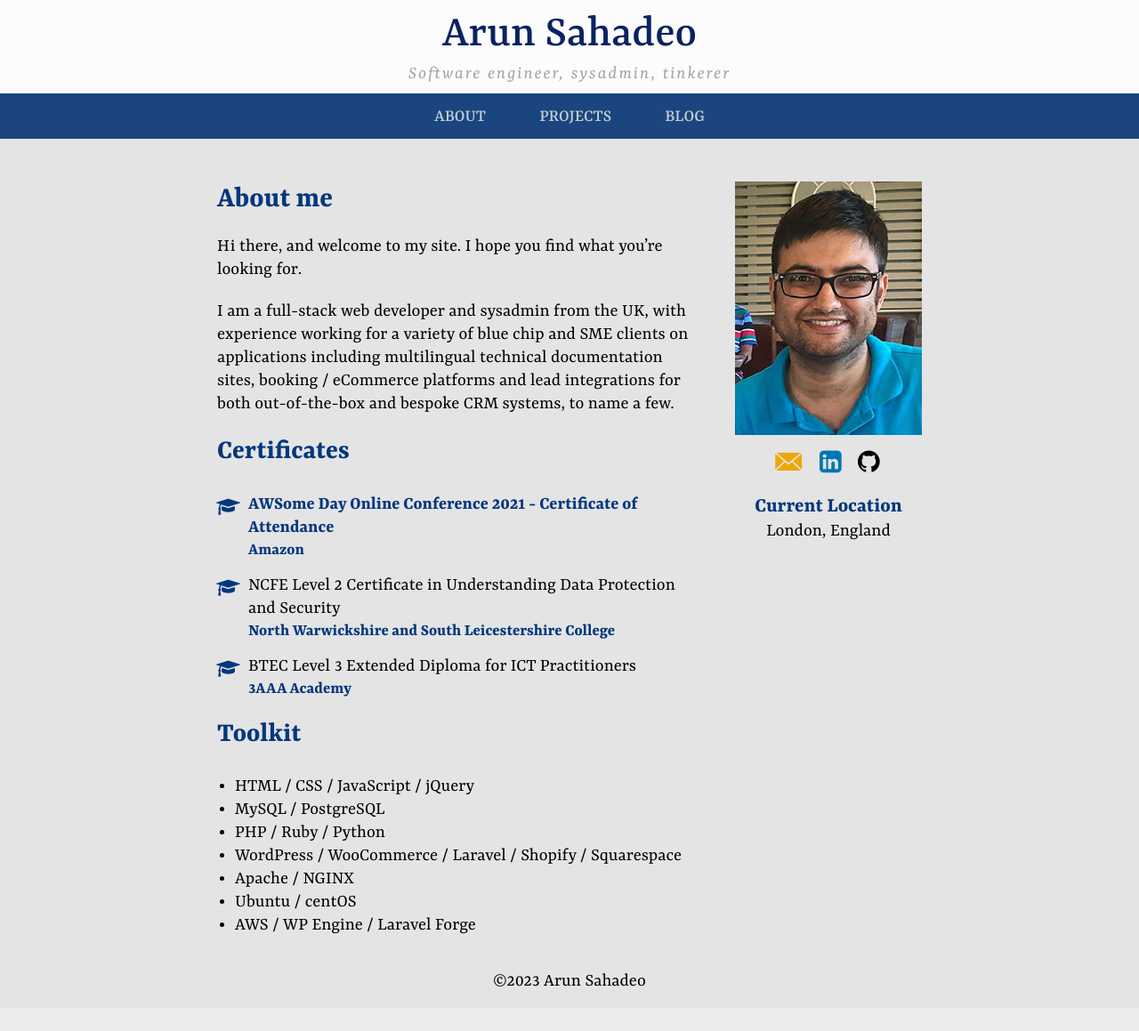
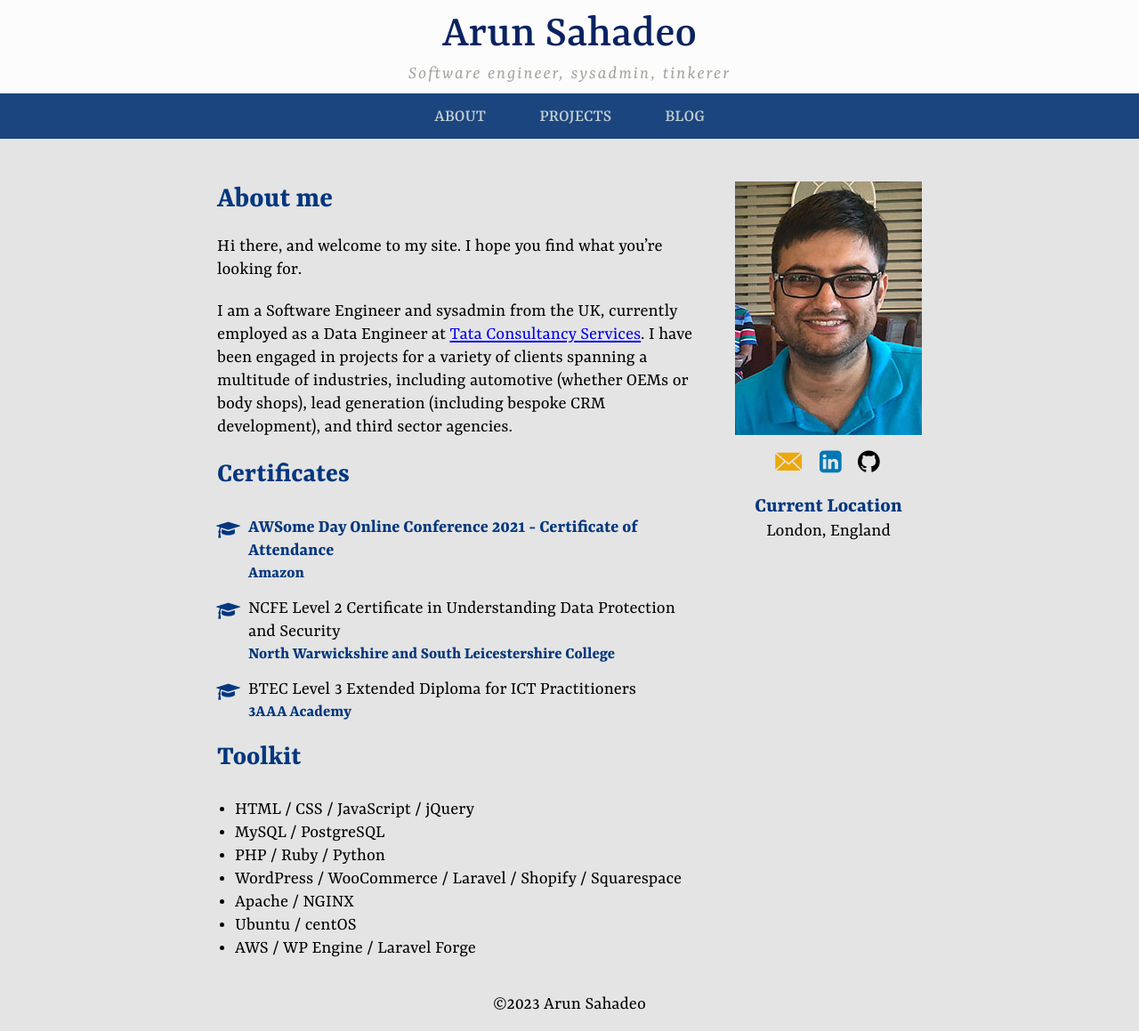
Before and after one commit to ArunSahadeo/ArunSahadeo.github.io, a Jekyll site: the page built from index.html, in a window 1280 px wide. Shown: the whole page at 89% size. Built offline with Jekyll 4.4.1, drawn with Linux system fonts in a browser that asks for light colours; some web fonts are replaced; before the commit the page ends 1133 px from its top, so only the background shows below that.

Commit message:
Update homepage

```diff
--- a/_config.yml
+++ b/_config.yml
@@ -28,6 +28,11 @@
 
 # Location settings
 location: London, England
+
+# Employment settings
+current_employer: Tata Consultancy Services
+current_employer_link: https://www.tcs.com
+current_role: Data Engineer
 
 # Permalink settings
 permalink: /blog/:title
--- a/index.html
+++ b/index.html
@@ -23,9 +23,19 @@
       Hi there, and welcome to my site. I hope you find what you&rsquo;re looking for.
     </p>
 
+    {% unless site.current_employer == null or site.current_employer == '' %}
+		<p>
+			{%- if site.current_employer_link != null and site.current_employer_link != '' -%}
+			I am a Software Engineer and sysadmin from the UK, currently employed as a {{ site.current_role }} at <a href="{{ site.current_employer_link }}" target="_blank">{{ site.current_employer }}</a>. I have been engaged in projects for a variety of clients spanning a multitude of industries, including automotive (whether OEMs or body shops), lead generation (including bespoke CRM development), and third sector agencies.
+			{%- else -%}
+			I am a Software Engineer and sysadmin from the UK, currently employed as a {{ site.current_role }} at {{ site.current_employer }}.
+			{%- endif -%}
+		</p>
+		{% else %}
     <p>
-      I am a full-stack web developer and sysadmin from the UK, with experience working for a variety of blue chip and SME clients on applications including multilingual technical documentation sites, booking / eCommerce platforms and lead integrations for both out-of-the-box and bespoke CRM systems, to name a few.
+      I am a Software Engineer and sysadmin from the UK, with experience working for a variety of blue chip and SME clients on applications including multilingual technical documentation sites, booking / eCommerce platforms and lead integrations for both out-of-the-box and bespoke CRM systems, to name a few.
     </p>
+		{% endunless %}
 
     {%- if certificates -%}
     <h2 class="font-size-2-rem">
```
